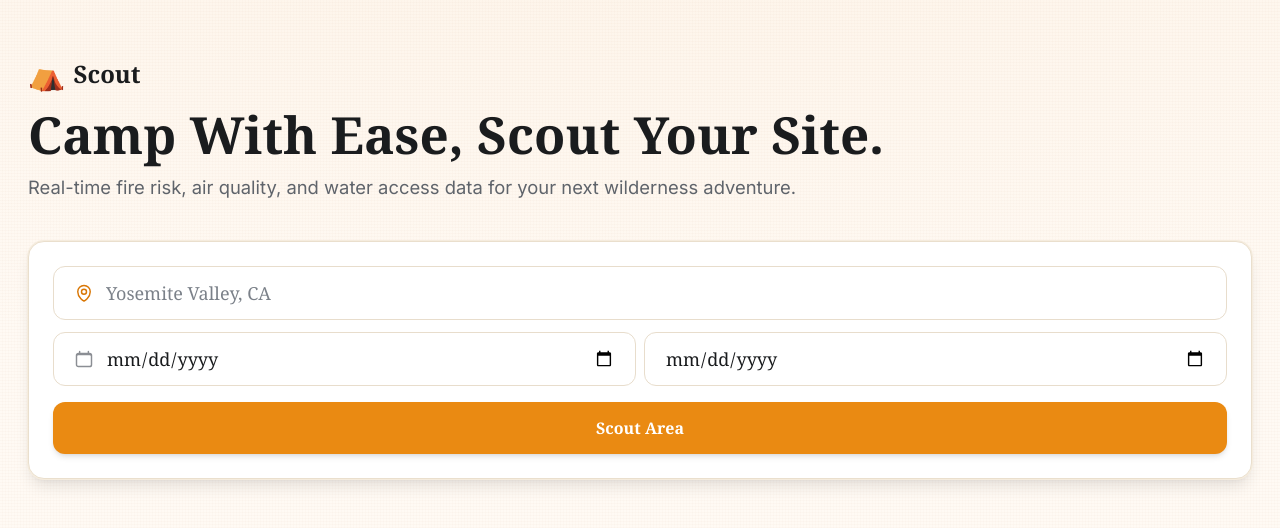
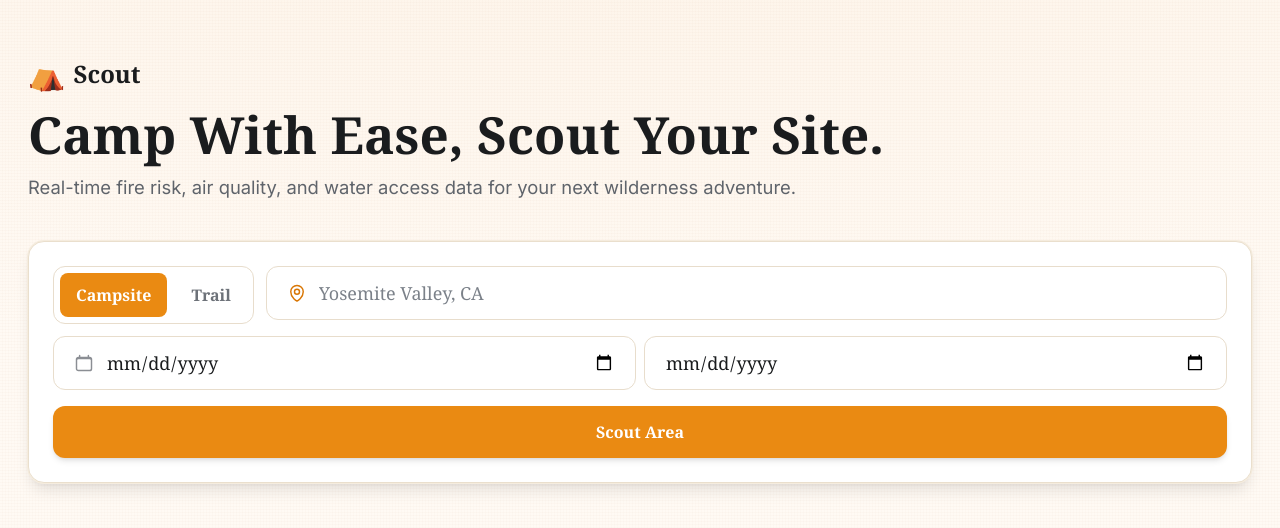
Before and after one commit to uhhditi/scout, a Next.js app: page / in a window 1280 px wide. Shown: the top 528 px of the page. Built offline with nearby package versions, Linux system fonts and the light colour scheme.

Commit message:
completed autofill address

```diff
--- /dev/null
+++ b/app/api/geocode/route.ts
@@ -0,0 +1,13 @@
+import { NextRequest, NextResponse } from "next/server";
+
+export async function GET(req: NextRequest) {
+  const q = req.nextUrl.searchParams.get("q") ?? "";
+  if (q.trim().length < 2) return NextResponse.json([]);
+
+  const url = `https://nominatim.openstreetmap.org/search?q=${encodeURIComponent(q)}&format=json&limit=5&addressdetails=0`;
+  const res = await fetch(url, { headers: { "User-Agent": "scout-app" } });
+  if (!res.ok) return NextResponse.json([]);
+
+  const data: { display_name: string }[] = await res.json();
+  return NextResponse.json(data.map((r) => r.display_name));
+}
--- a/app/page.tsx
+++ b/app/page.tsx
@@ -1,6 +1,6 @@
 "use client";
 
-import { FormEvent, useState } from "react";
+import { FormEvent, useEffect, useRef, useState } from "react";
 import { type SafetyMetric, type SafetyReport } from "@/lib/safetyReport";
 import {
   calculateFireRisk,
@@ -397,6 +397,36 @@ export default function Home() {
   const [errorMessage, setErrorMessage] = useState<string | null>(null);
   const [expandedMetric, setExpandedMetric] = useState<Record<string, boolean>>({});
   const [isScouting, setIsScouting] = useState(false);
+  const [siteType, setSiteType] = useState<"campsite" | "trail">("campsite");
+  const [suggestions, setSuggestions] = useState<string[]>([]);
+  const [showSuggestions, setShowSuggestions] = useState(false);
+  const suggestionsRef = useRef<HTMLDivElement>(null);
+  const debounceRef = useRef<ReturnType<typeof setTimeout> | null>(null);
+
+  useEffect(() => {
+    const handleClickOutside = (e: MouseEvent) => {
+      if (suggestionsRef.current && !suggestionsRef.current.contains(e.target as Node)) {
+        setShowSuggestions(false);
+      }
+    };
+    document.addEventListener("mousedown", handleClickOutside);
+    return () => document.removeEventListener("mousedown", handleClickOutside);
+  }, []);
+
+  const handleAddressChange = (value: string) => {
+    setAddress(value);
+    setShowSuggestions(false);
+    if (debounceRef.current) clearTimeout(debounceRef.current);
+    if (value.trim().length < 2) { setSuggestions([]); return; }
+    debounceRef.current = setTimeout(async () => {
+      try {
+        const res = await fetch(`/api/geocode?q=${encodeURIComponent(value)}`);
+        const data: string[] = await res.json();
+        setSuggestions(data);
+        setShowSuggestions(data.length > 0);
+      } catch { setSuggestions([]); }
+    }, 300);
+  };
 
   const normalizedOverallScore = report
     ? report.overallScore > 10
@@ -468,17 +498,62 @@ export default function Home() {
           >
             <div className="flex flex-col gap-3">
               <div className="flex flex-col gap-3 sm:flex-row sm:items-stretch">
-                <label className="relative flex min-w-0 flex-1 items-center gap-3 rounded-xl border border-[#e8ddcc] bg-white px-4 py-3 sm:px-5">
+                <div className="flex w-full shrink-0 gap-2 rounded-xl border border-[#e8ddcc] bg-white p-1.5 sm:w-auto">
+                  <button
+                    type="button"
+                    onClick={() => setSiteType("campsite")}
+                    className={`rounded-lg px-4 py-2.5 text-sm font-semibold sm:text-base ${
+                      siteType === "campsite"
+                        ? "bg-[#ea8a12] text-white"
+                        : "text-[#6d7279] hover:text-[#1a1c1e]"
+                    }`}
+                  >
+                    Campsite
+                  </button>
+                  <button
+                    type="button"
+                    onClick={() => setSiteType("trail")}
+                    className={`rounded-lg px-4 py-2.5 text-sm font-semibold sm:text-base ${
+                      siteType === "trail"
+                        ? "bg-[#ea8a12] text-white"
+                        : "text-[#6d7279] hover:text-[#1a1c1e]"
+                    }`}
+                  >
+                    Trail
+                  </button>
+                </div>
+
+                <div ref={suggestionsRef} className="relative min-w-0 flex-1">
+                  <label className="relative flex min-w-0 w-full items-center gap-3 rounded-xl border border-[#e8ddcc] bg-white px-4 py-3 sm:px-5">
                     <PinIcon className="h-5 w-5 shrink-0 text-[#d97706]" />
                     <input
                       type="text"
                       required
                       value={address}
-                    onChange={(e) => setAddress(e.target.value)}
+                      onChange={(e) => handleAddressChange(e.target.value)}
+                      onFocus={() => suggestions.length > 0 && setShowSuggestions(true)}
                       placeholder="Yosemite Valley, CA"
                       className="min-w-0 flex-1 bg-transparent text-base text-[#1a1c1e] outline-none placeholder:text-[#7b8189] sm:text-lg"
                     />
                   </label>
+                  {showSuggestions && (
+                    <ul className="absolute left-0 right-0 top-full z-50 mt-1 overflow-hidden rounded-xl border border-[#e8ddcc] bg-white shadow-lg">
+                      {suggestions.map((s) => (
+                        <li
+                          key={s}
+                          onMouseDown={() => {
+                            setAddress(s);
+                            setSuggestions([]);
+                            setShowSuggestions(false);
+                          }}
+                          className="cursor-pointer truncate px-4 py-2.5 text-sm text-[#1a1c1e] hover:bg-[#fdf6ec]"
+                        >
+                          {s}
+                        </li>
+                      ))}
+                    </ul>
+                  )}
+                </div>
               </div>
 
               <div className="grid gap-2 sm:grid-cols-2">
```
Lines whose indentation alone changed are shown as unchanged.
